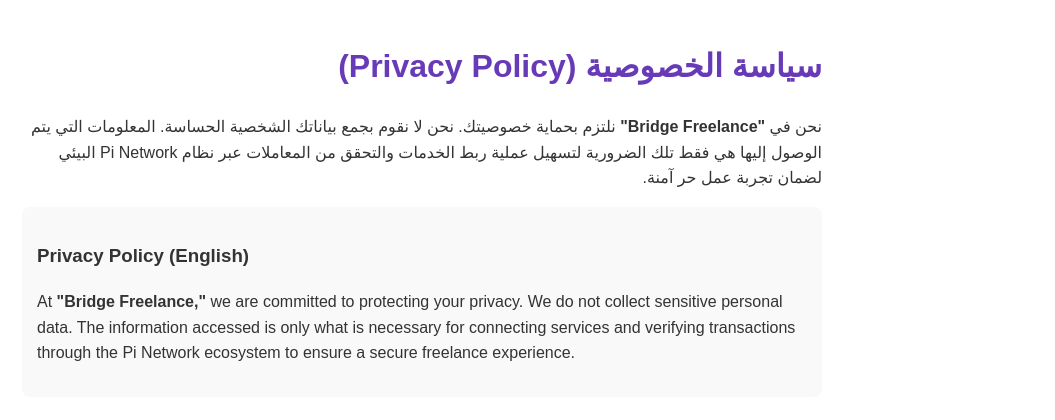
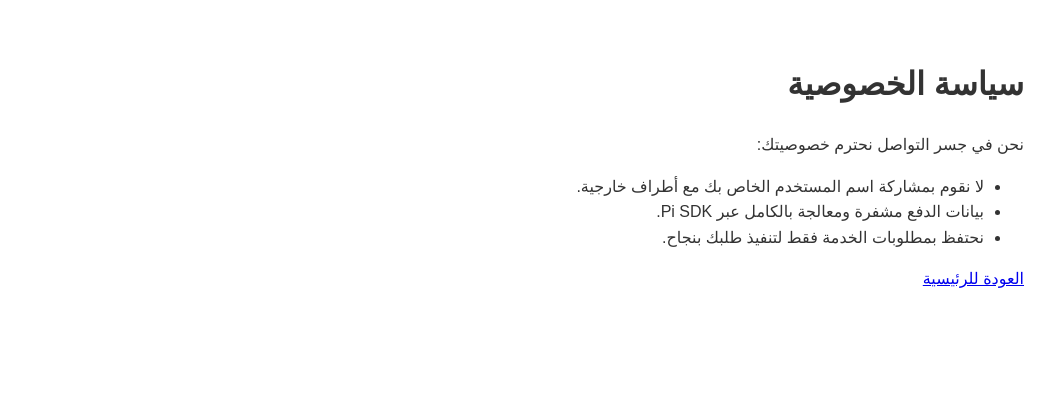
Before and after one commit to abokareem99/Bridge, a website: page privacy.html in a window 1280 px wide. Shown: the whole page, without its empty margins (218-1273 px from the left). Drawn offline with Linux system fonts and the light colour scheme.

Commit message:
Revise privacy policy for Arabic localization
Updated the privacy policy text and style for Arabic language.

```diff
--- a/privacy.html
+++ b/privacy.html
@@ -2,21 +2,17 @@
 <html lang="ar" dir="rtl">
 <head>
     <meta charset="UTF-8">
-    <meta name="viewport" content="width=device-width, initial-scale=1.0">
-    <title>Privacy Policy - Bridge Freelance</title>
-    <style>
-        body { font-family: sans-serif; line-height: 1.6; padding: 20px; color: #333; max-width: 800px; margin: auto; }
-        h1 { color: #673ab7; }
-        .en { direction: ltr; text-align: left; background: #f9f9f9; padding: 15px; border-radius: 8px; margin-top: 10px; }
-    </style>
+    <title>سياسة الخصوصية - جسر التواصل</title>
+    <style>body { font-family: sans-serif; padding: 30px; line-height: 1.6; text-align: right; color: #333; }</style>
 </head>
 <body>
-    <h1>سياسة الخصوصية (Privacy Policy)</h1>
-    <p>نحن في <strong>"Bridge Freelance"</strong> نلتزم بحماية خصوصيتك. نحن لا نقوم بجمع بياناتك الشخصية الحساسة. المعلومات التي يتم الوصول إليها هي فقط تلك الضرورية لتسهيل عملية ربط الخدمات والتحقق من المعاملات عبر نظام Pi Network البيئي لضمان تجربة عمل حر آمنة.</p>
-
-    <div class="en">
-        <h3>Privacy Policy (English)</h3>
-        <p>At <strong>"Bridge Freelance,"</strong> we are committed to protecting your privacy. We do not collect sensitive personal data. The information accessed is only what is necessary for connecting services and verifying transactions through the Pi Network ecosystem to ensure a secure freelance experience.</p>
-    </div>
+    <h1>سياسة الخصوصية</h1>
+    <p>نحن في جسر التواصل نحترم خصوصيتك:</p>
+    <ul>
+        <li>لا نقوم بمشاركة اسم المستخدم الخاص بك مع أطراف خارجية.</li>
+        <li>بيانات الدفع مشفرة ومعالجة بالكامل عبر Pi SDK.</li>
+        <li>نحتفظ بمطلوبات الخدمة فقط لتنفيذ طلبك بنجاح.</li>
+    </ul>
+    <a href="index.html">العودة للرئيسية</a>
 </body>
 </html>
```
